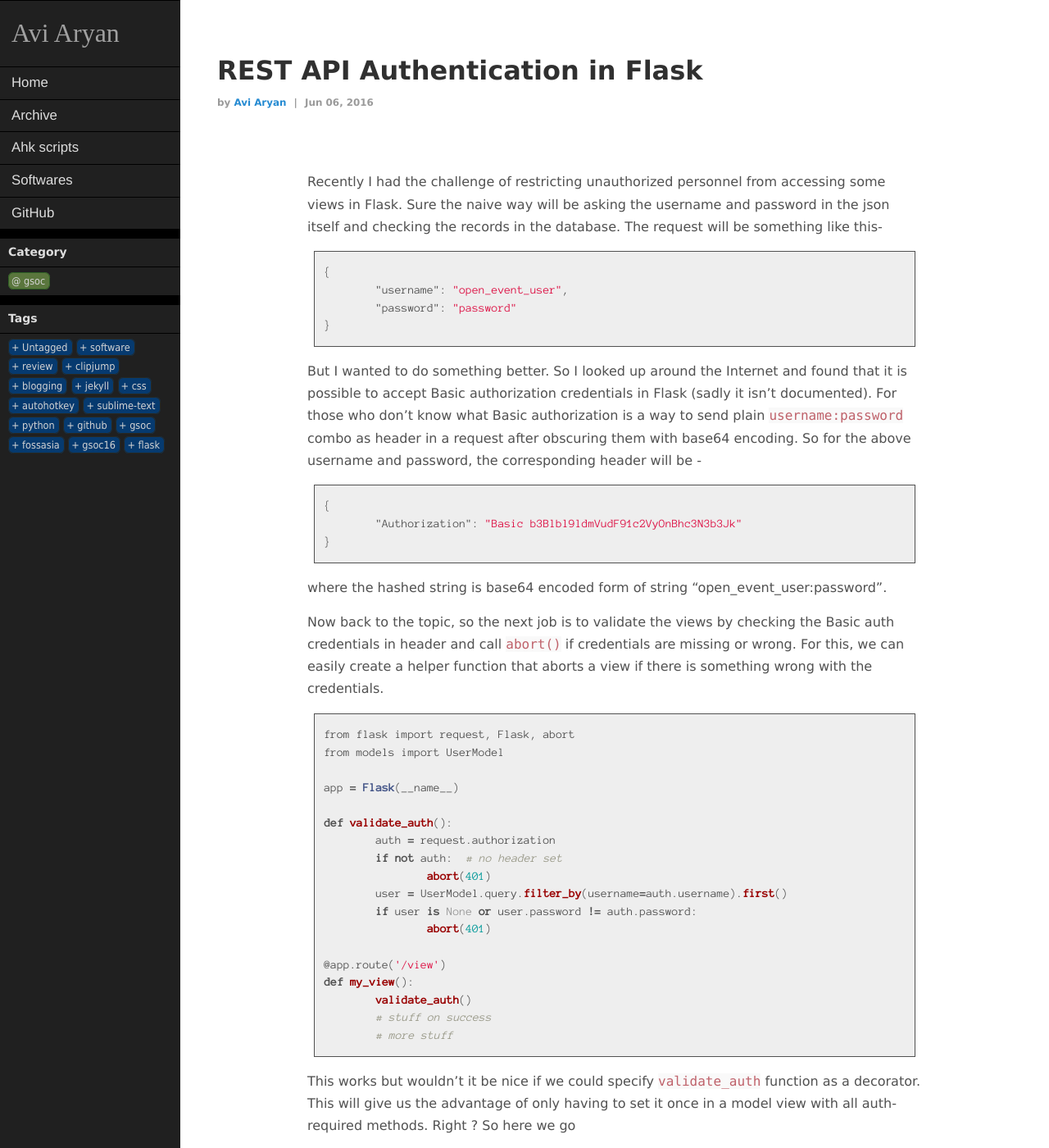
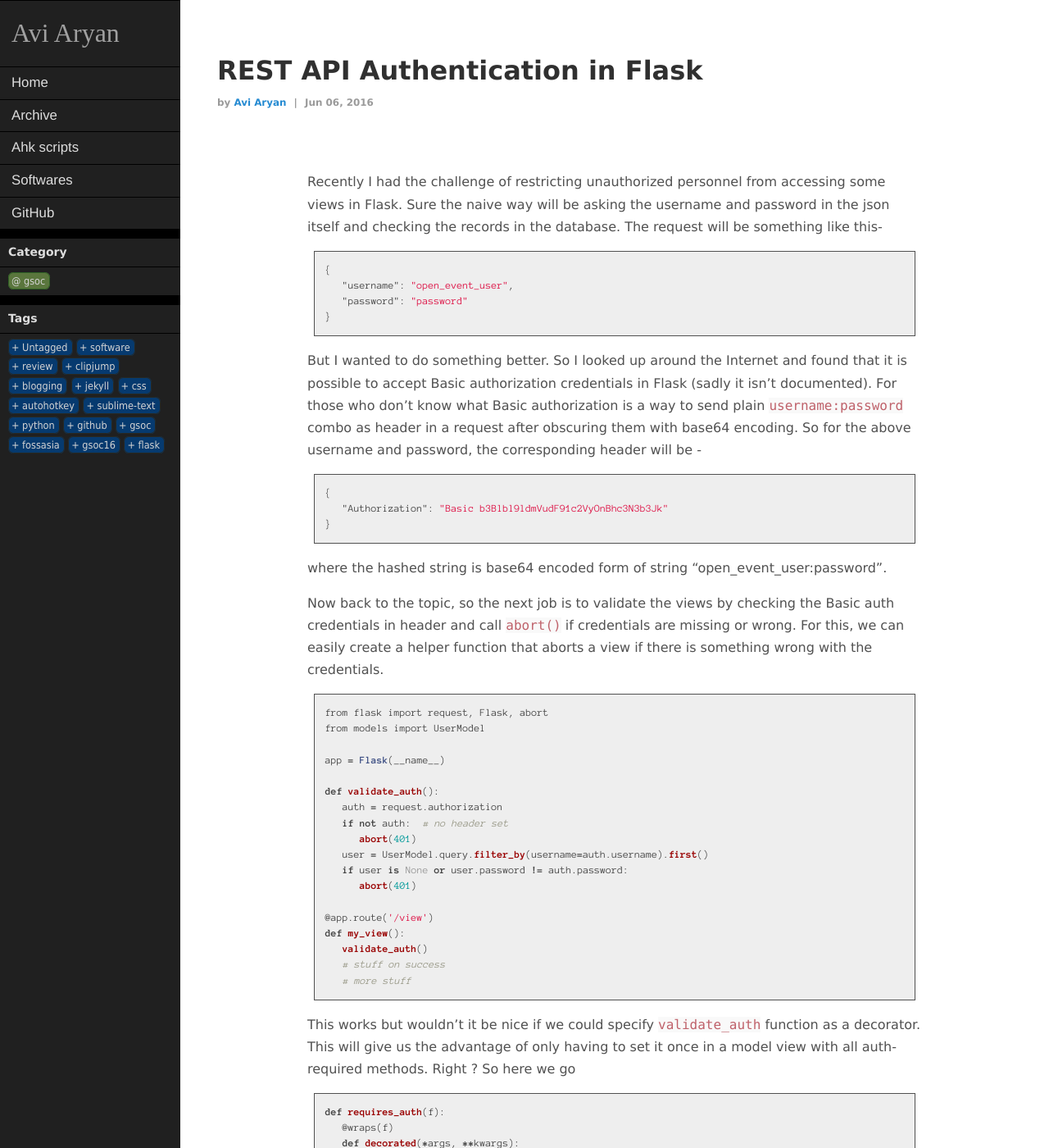
Before and after one commit to aviaryan/aviaryan.github.com-retired-2018, a Jekyll site: the page built from _posts/gsoc/2016-06-06-auth-flask-done-right.md, in a window 1280 px wide and 1400 px high. Shown: the whole window at 82% size. Built offline with Jekyll 4.4.1, drawn with Linux system fonts in a browser that asks for light colours; comment, search, counter and statistics services are not loaded; some of the changed text lies outside the part shown.

Commit message:
updated code style and post

```diff
--- a/_layouts/default.html
+++ b/_layouts/default.html
@@ -27,7 +27,7 @@
   {% endif %}
 
   <!-- fonts -->
-  <link href='https://fonts.googleapis.com/css?family=Anonymous+Pro' rel='stylesheet' type='text/css'>
+  <link href='https://fonts.googleapis.com/css?family=Anonymous+Pro:700,400' rel='stylesheet' type='text/css'>
 
   <!-- stylesheets -->
   <link rel="alternate" type="application/atom+xml" href="http://feeds.feedburner.com/aviaryan" title="RSS feed" />
--- a/assets/css/style.css
+++ b/assets/css/style.css
@@ -76,15 +76,17 @@ pre > code {
 	font-family: Anonymous Pro;
 	font-size: 0.8em; /* fix it - dont want large on 16px blog posts */
 	margin: 1em 0em 1em 0em;
-	padding: .5em .8em .5em .8em;
+	padding: .5em 1em .5em 1em;
+	color: #444444;
 }
 
 pre > code[class*="language-"] {
-	font-size: 0.9em;
+	font-size: 0.8em;
 	line-height: 1.5em;
     white-space: pre;
     padding-top: 0;
     padding-bottom: 0;
+    tab-size: 3;
     display: block;
 }
 
```
Also changed, not shown: _posts/gsoc/2016-06-06-auth-flask-done-right.md (+2 -0 lines).
